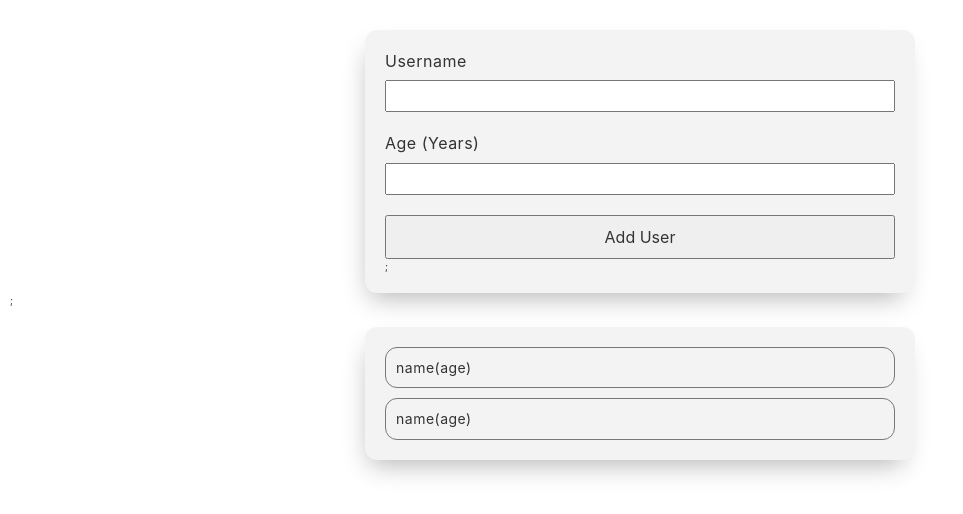
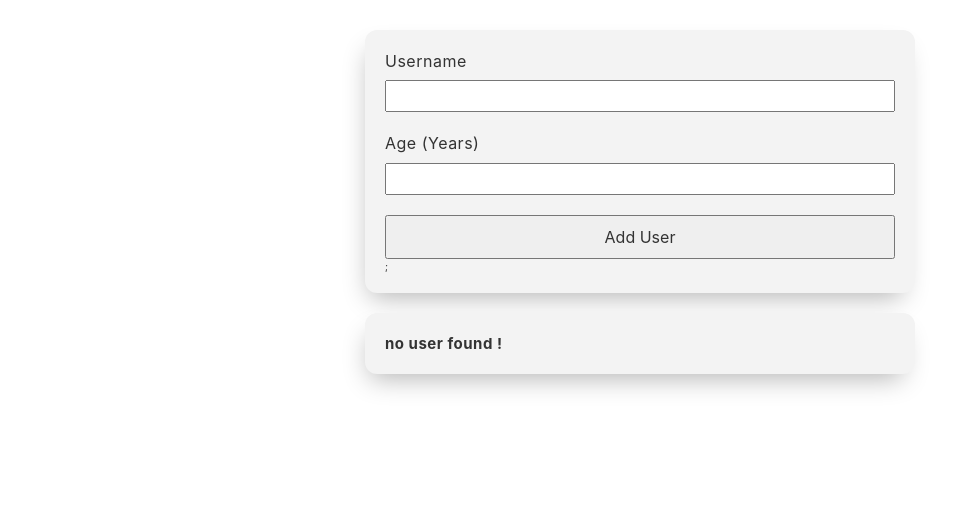
Before and after one commit to erfaneslami/usersApp, a React (Create React App) app: page / in a window 1280 px wide. Shown: the top 514 px of the page, without its empty margins (0-963 px from the left). Built offline with nearby package versions, Linux system fonts and the light colour scheme.

Commit message:
render new user to view

```diff
--- a/src/App.js
+++ b/src/App.js
@@ -1,16 +1,22 @@
+import { useState } from "react";
 import "./App.scss";
 import NewUser from "./Components/NewUser/NewUser";
 import Users from "./Components/Users/Users";
 
 function App() {
+  const [users, setUsers] = useState([]);
+
   const saveUserHandler = (userData) => {
     console.log(userData);
+    setUsers((preState) => {
+      return [userData, ...preState];
+    });
   };
 
   return (
     <>
-      <NewUser onAddUser={saveUserHandler} />;
-      <Users />
+      <NewUser onAddUser={saveUserHandler} />
+      <Users users={users} />
     </>
   );
 }
--- a/src/Components/NewUser/UserForm.js
+++ b/src/Components/NewUser/UserForm.js
@@ -16,6 +16,7 @@ const UserForm = (props) => {
   const submitHandler = (e) => {
     e.preventDefault();
     const userData = {
+      id: Math.random().toString(),
       username: username,
       age: age,
     };
--- a/src/Components/Users/UserItem.js
+++ b/src/Components/Users/UserItem.js
@@ -3,8 +3,8 @@ import styles from "./UserItem.module.scss";
 const UserItem = (props) => {
   return (
     <li className={styles["user-item"]}>
-      <span>name</span>
-      <span>(age)</span>
+      <span>{props.username}</span>
+      <span>({props.age})</span>
     </li>
   );
 };
--- a/src/Components/Users/UserList.js
+++ b/src/Components/Users/UserList.js
@@ -1,11 +1,17 @@
 import styles from "./UserList.module.scss";
 import UserItem from "./UserItem";
 
-const UserList = () => {
+const UserList = (props) => {
+  if (props.users.length === 0) {
+    return <h2>no user found !</h2>;
+  }
   return (
     <ul className={styles["user-list"]}>
-      <UserItem />
-      <UserItem />
+      {props.users.map((user) => {
+        return (
+          <UserItem key={user.id} username={user.username} age={user.age} />
+        );
+      })}
     </ul>
   );
 };
--- a/src/Components/Users/Users.js
+++ b/src/Components/Users/Users.js
@@ -1,10 +1,10 @@
 import Card from "../Ui/Card";
 import UserList from "./UserList";
 
-const Users = () => {
+const Users = (props) => {
   return (
     <Card>
-      <UserList />
+      <UserList users={props.users} />
     </Card>
   );
 };
```
